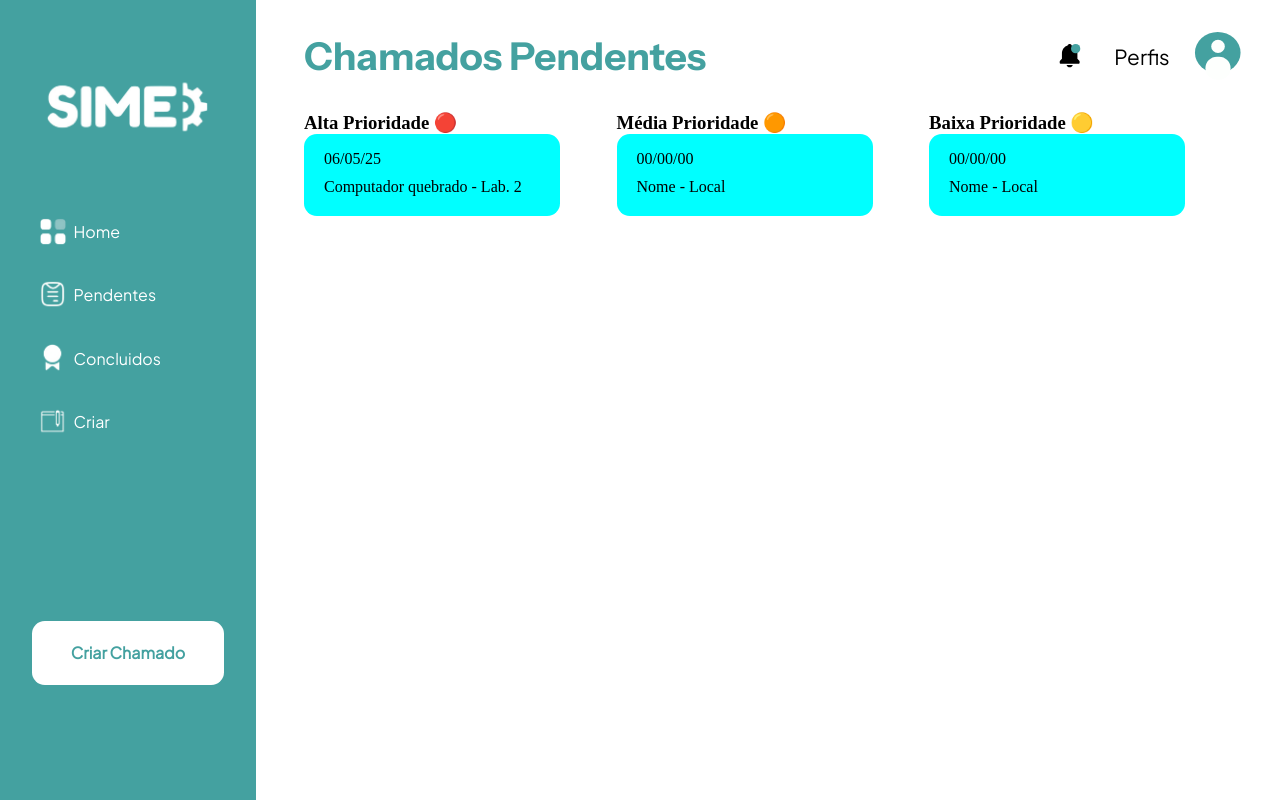
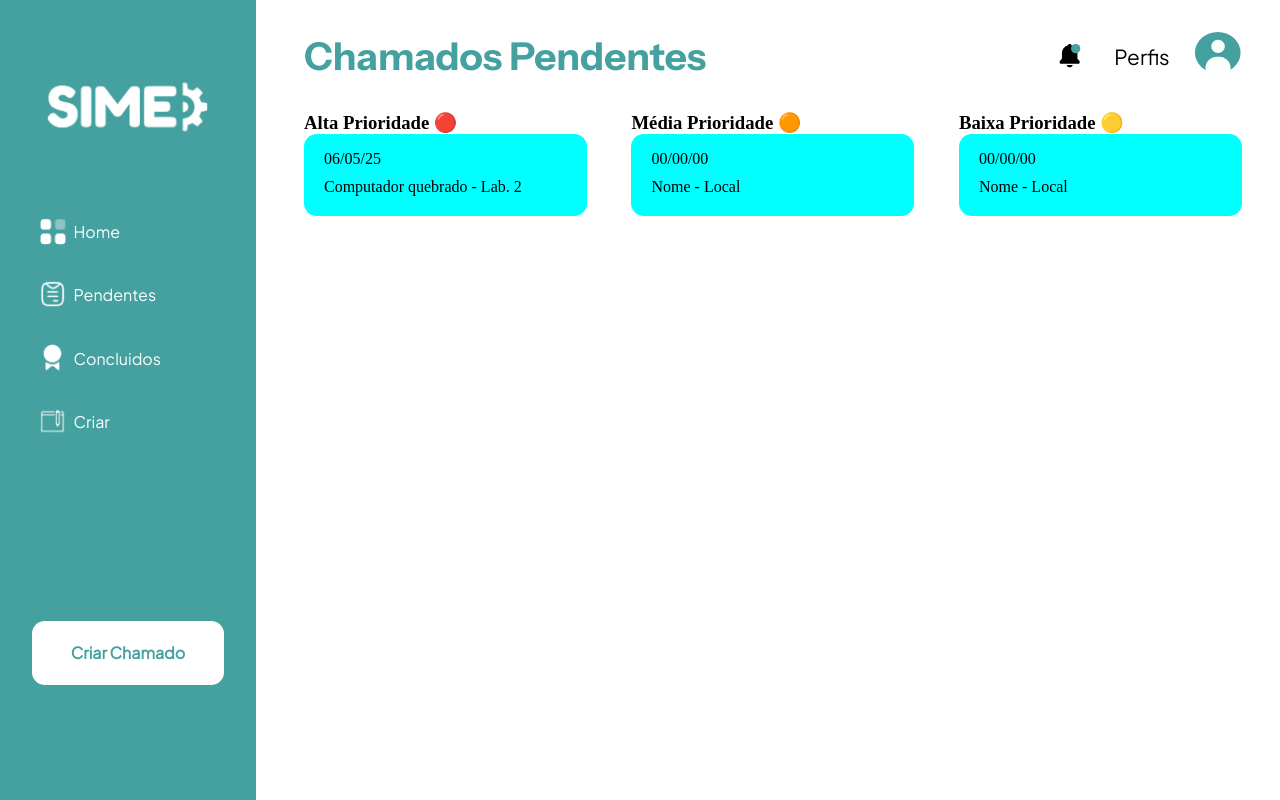
Before and after one commit to etec-SIME/SIME-web-dashboard, an Angular app in the folder SIME-web-dashboard/: page /chamados-pendentes in a window 1280 px wide. Built offline with nearby package versions, Linux system fonts and the light colour scheme.

Commit message:
Feat: grid melhor trabalhado:sparkles:

```diff
--- a/SIME-web-dashboard/src/app/components/chamado-card/chamado-card.component.css
+++ b/SIME-web-dashboard/src/app/components/chamado-card/chamado-card.component.css
@@ -1,7 +1,6 @@
 .card {
     display: flex;
     flex-direction: column;
-    width: 20vw;
     padding: 16px 0px 20px 20px;
     gap: 10px;
     background-color: aqua;
--- a/SIME-web-dashboard/src/app/components/quadro-chamados/quadro-chamados.component.css
+++ b/SIME-web-dashboard/src/app/components/quadro-chamados/quadro-chamados.component.css
@@ -1,4 +1,5 @@
 .prioridades {
     display: grid;
-    grid-template-columns: auto auto auto;
+    grid-template-columns: repeat(3, minmax(100px, 1fr));
+    gap: 3.5vw;
 }
```
